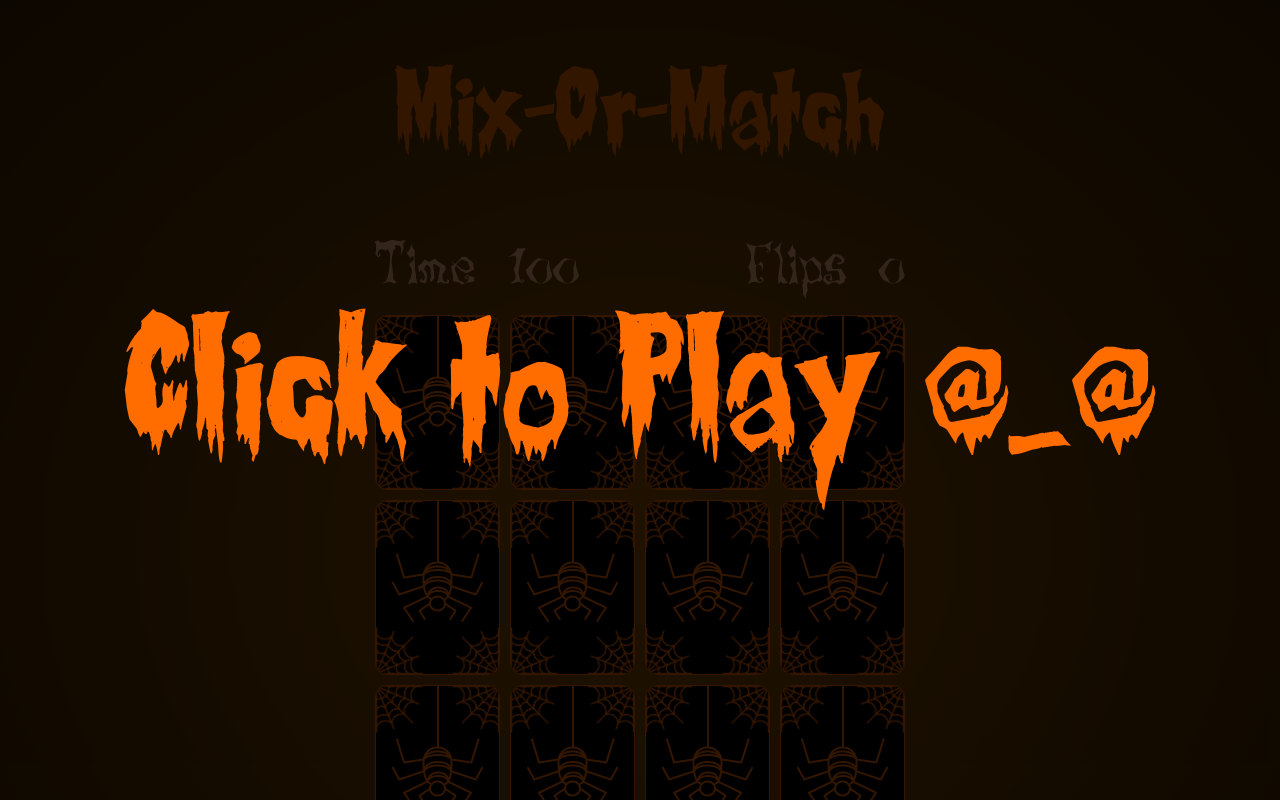
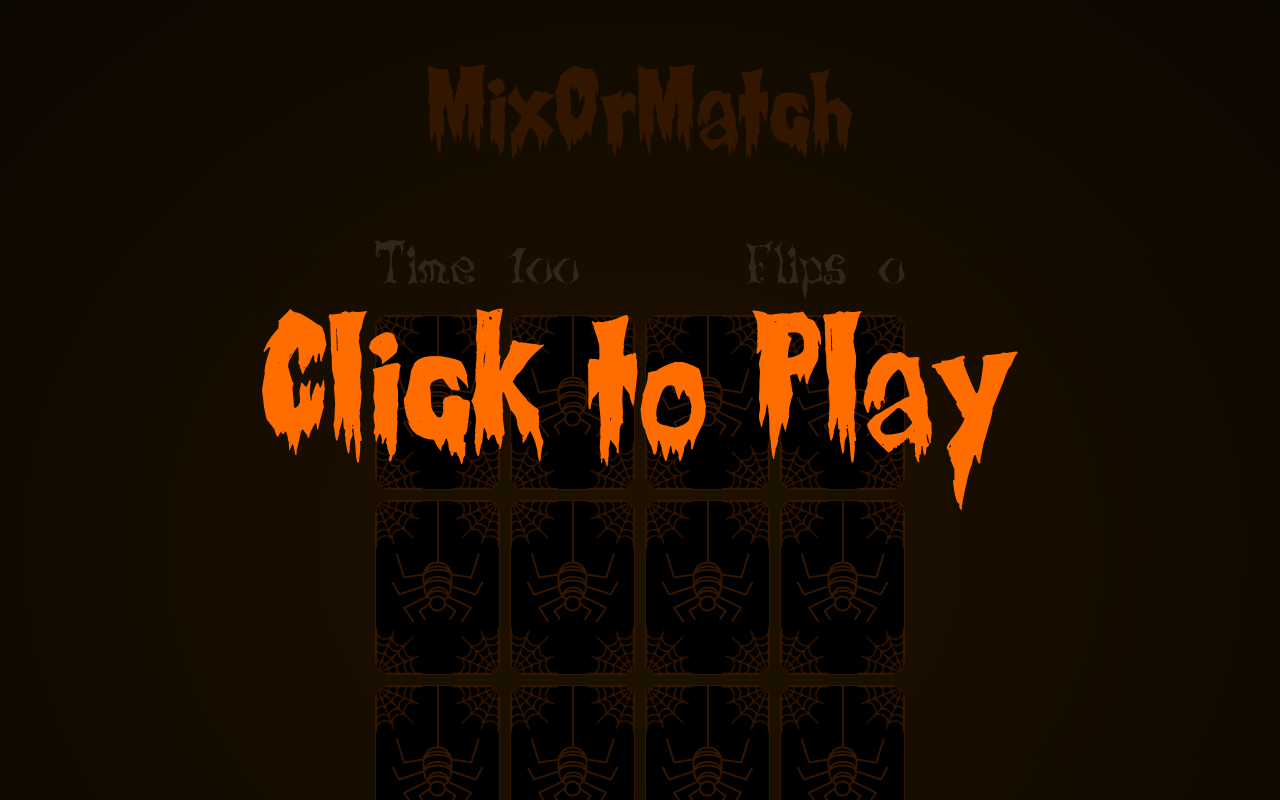
Before and after one commit to arunsuryanNIT/60DaysChallenge, a plain HTML site: page MixOrMatch/index.html in a window 1280 px wide. Shown: the top 800 px of the page. Drawn offline with Linux system fonts and the light colour scheme; files whose address does not match are found by name.

Commit message:
Fixed Styles

```diff
--- a/MixOrMatch/index.html
+++ b/MixOrMatch/index.html
@@ -9,9 +9,9 @@
   <title>MatchCards</title>
 </head>
 <body>
-  <h1 class="page-title">Mix-Or-Match</h1>
+  <h1 class="page-title">MixOrMatch</h1>
   <div class="overlay-text visible">
-    Click to Play @_@
+    Click to Play
   </div>
   <div id="game-over-text" class="overlay-text">
     GAME OVER :(
```
